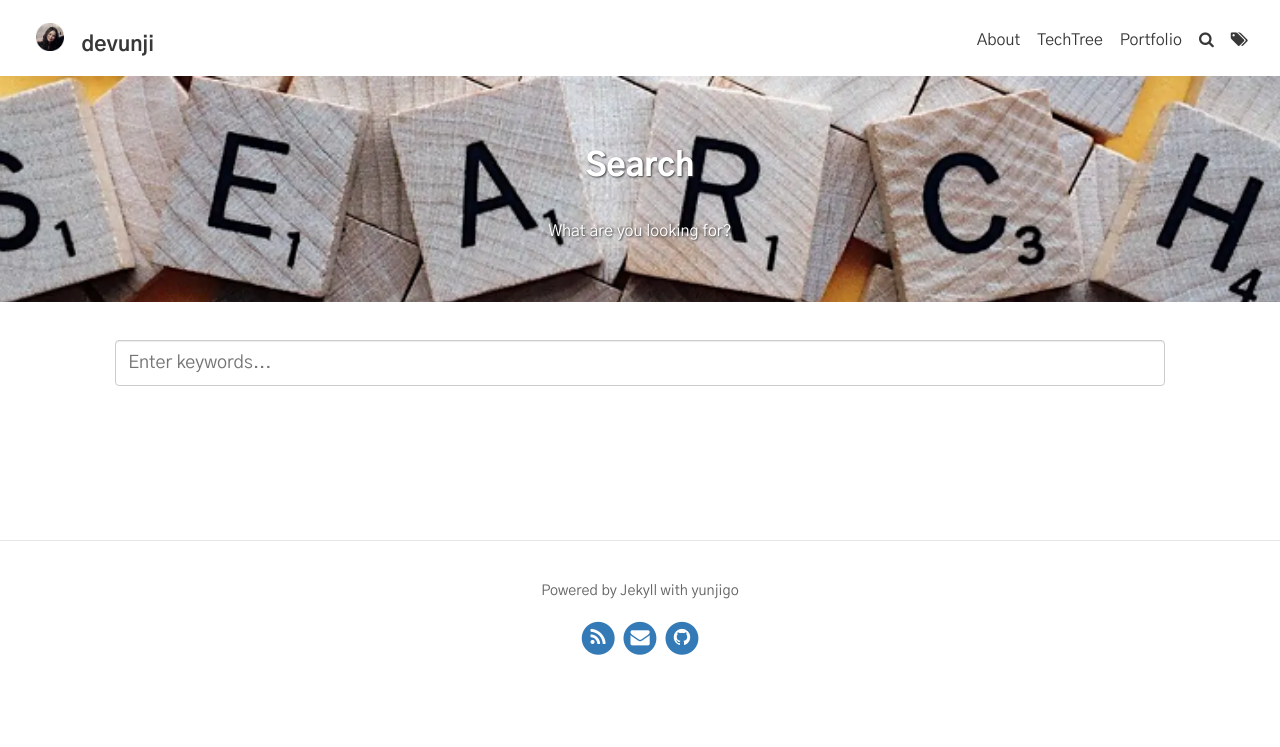
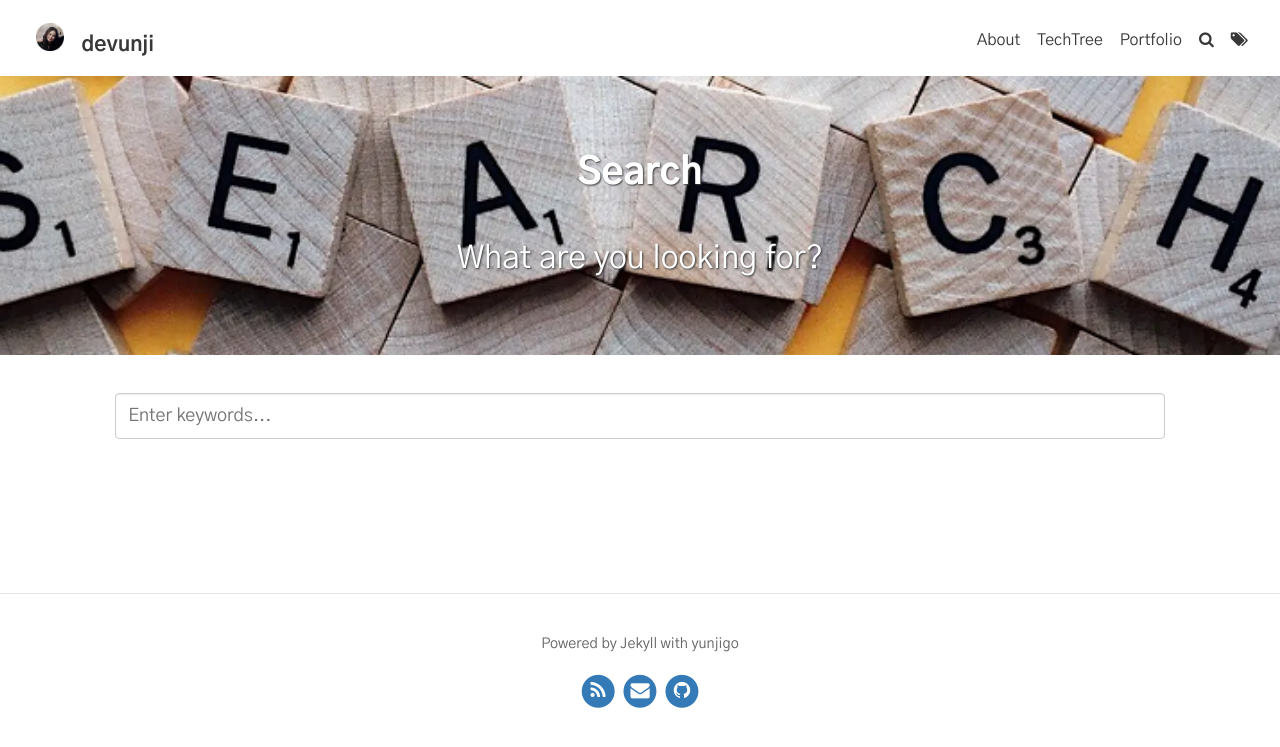
Before and after one commit to yunjigo92/yunjigo92.github.io, a Jekyll site: the page built from pages/search.md, in a window 1280 px wide. Shown: the top 747 px of the page. Built offline with Jekyll 4.4.1, drawn with Linux system fonts in a browser that asks for light colours; nearby versions of some CDN libraries; some web fonts are replaced; library files that are not in the unit come from our copies; comment, search, counter and statistics services are not loaded.

Commit message:
Update yunji.css

```diff
--- a/assets/css/yunji.css
+++ b/assets/css/yunji.css
@@ -12,10 +12,25 @@ body,div,h1,h2,h3,h4,h5,p,a{
 }
 
 h1 {
+    font-size: 2.3em;
+    font-weight: 800;
+}
+h2{
     font-size: 2em;
     font-weight: 800;
 }
-
+h3{
+    font-size: 1.7em;
+    font-weight: 800;
+}
+h4{
+    font-size: 1.5em;
+    font-weight: 800;
+}
+h5{
+    font-size: 1.2em;
+    font-weight: 800;
+}
 
 div.highlighter-rouge, figure.highlight {
     background: #f7f16c17 !important;
```
